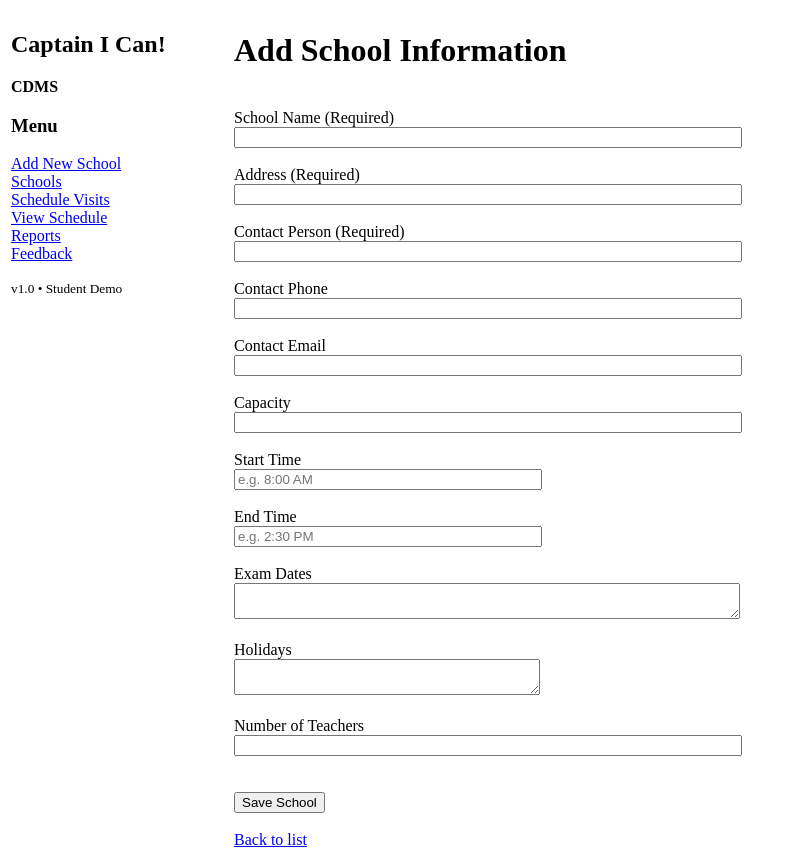
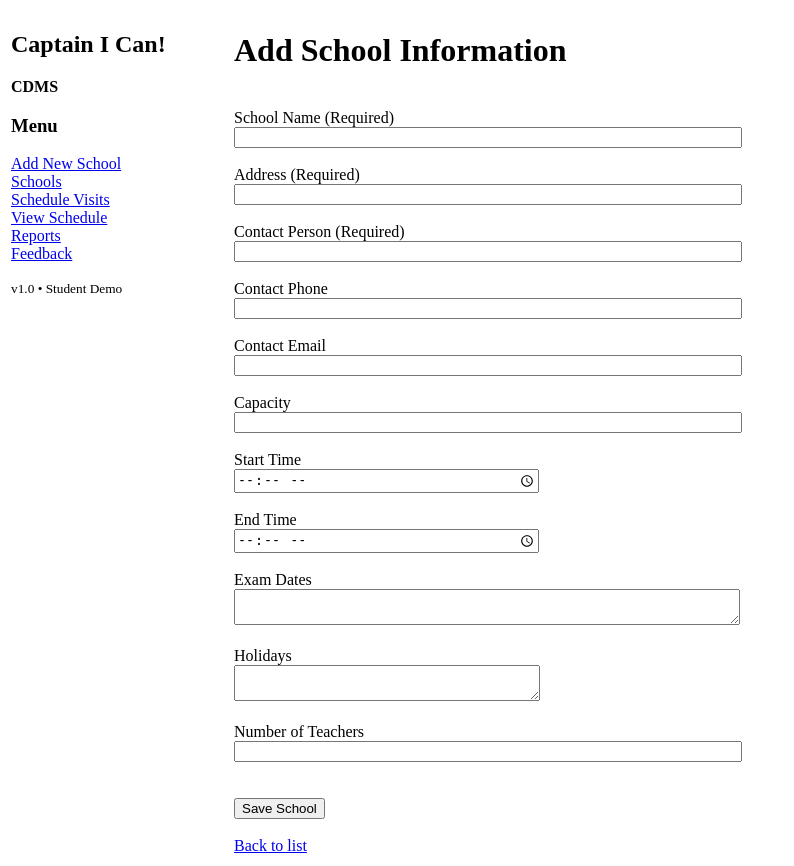
Before and after one commit to definitelyjoseph/CIC_CDMS, a Flask app: page /schools/add in a window 1280 px wide. Shown: the whole page, without its empty margins (0-794 px from the left). Run offline with Flask 3, Linux system fonts and the light colour scheme.

Commit message:
edit in times

```diff
--- a/templates/add_school.html
+++ b/templates/add_school.html
@@ -70,13 +70,11 @@
 
     <!-- Times -->
     <label>Start Time</label><br>
-    <input type="text" name="start_time" placeholder="e.g. 8:00 AM"
-           value="{{ form_data.start_time }}" style="width:300px;">
+    <input type="time" name="start_time" style="width:300px;">
     <br><br>
 
     <label>End Time</label><br>
-    <input type="text" name="end_time" placeholder="e.g. 2:30 PM"
-           value="{{ form_data.end_time }}" style="width:300px;">
+    <input type="time" name="end_time" style="width:300px;">
     <br><br>
 
 
```
